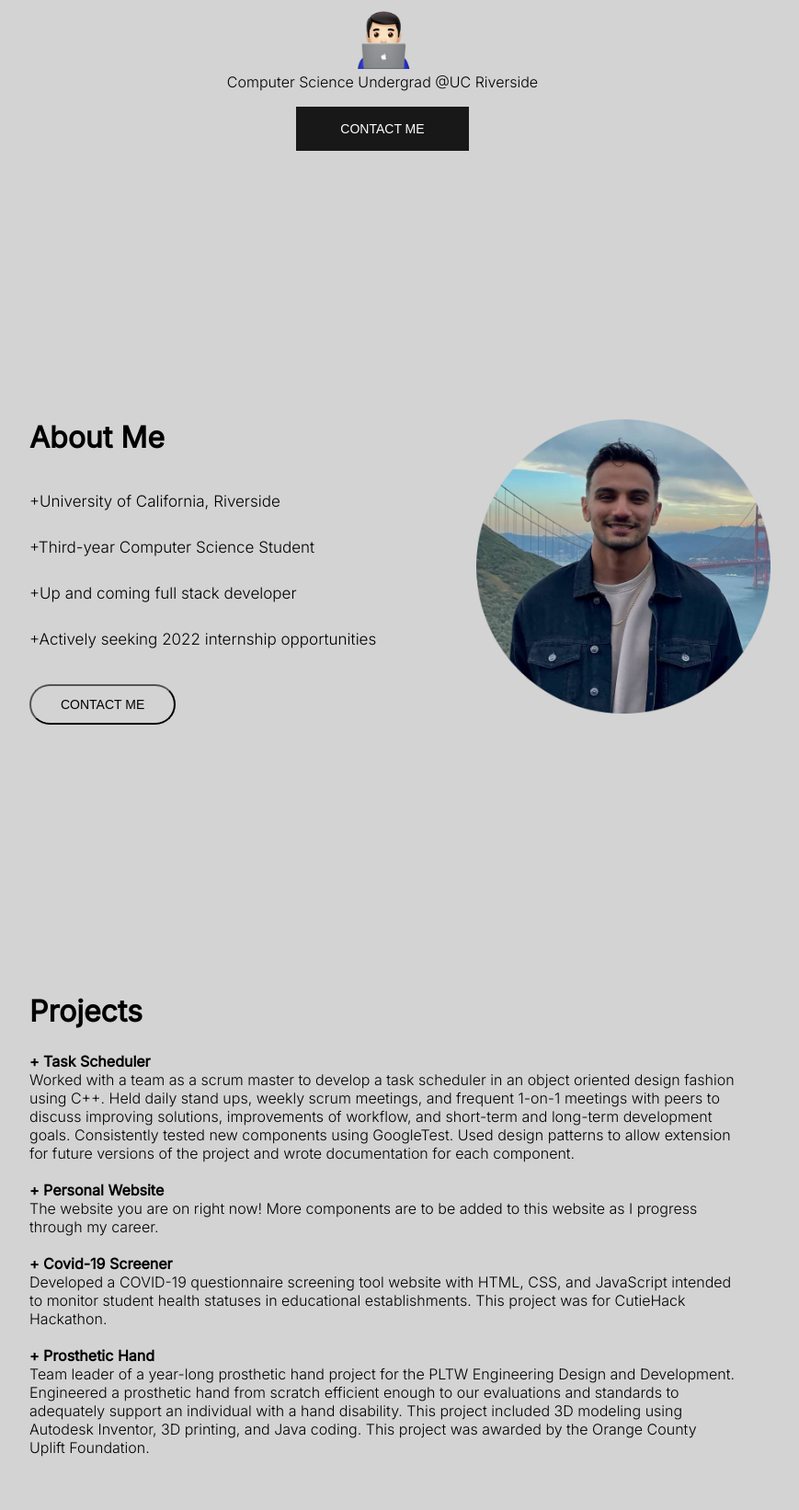
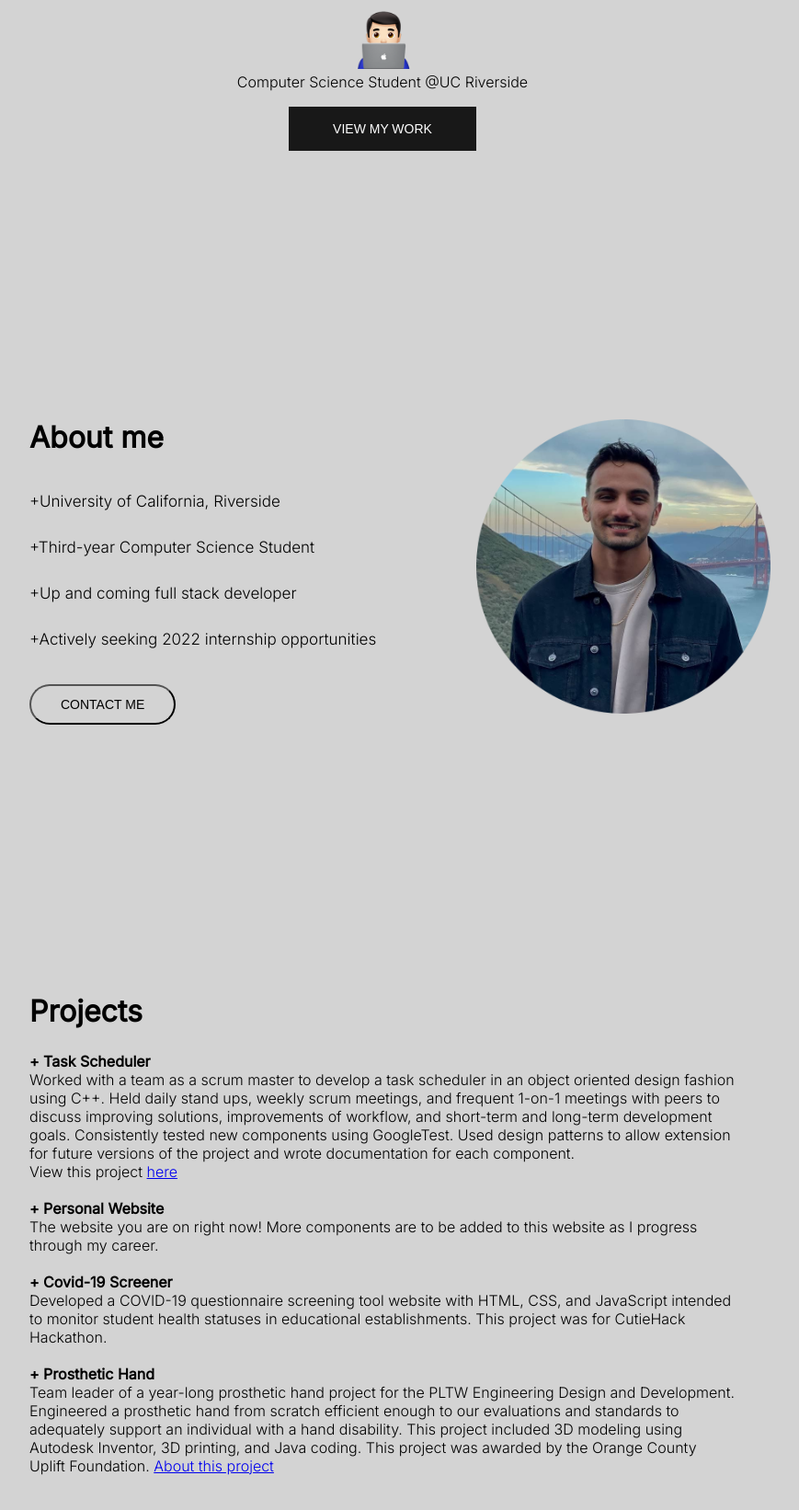
Before and after one commit to rjdahomie/rjdahomie.github.io, a plain HTML site: page index.html in a window 1280 px wide. Shown: the part 258-1900 px from the top of the page at 92% size, without its empty margins (224-1093 px from the left). Drawn offline with Linux system fonts and the light colour scheme.

Commit message:
Update index.html

```diff
--- a/index.html
+++ b/index.html
@@ -52,14 +52,14 @@
         <center>
             <p class="body text-main">Hello. I'm Rasa Jahromi.</p>
             <img src="images/male-technologist.png" alt="male-technologist" class="icon-male-technologist">
-            <p class="body test-secondMain">Computer Science Undergrad @UC Riverside</p>
-            <a href="#contact-section"><button type="button" class="button-viewWork">CONTACT ME</button></a>
+            <p class="body test-secondMain">Computer Science Student @UC Riverside</p>
+            <a href="#projects-section"><button type="button" class="button-viewWork">VIEW MY WORK</button></a>
         </center>
     </div>
 
     <div class="about-container" id="about-section">
         <img src="images/Rasa-Jahromi-circle-frame.png" alt="Rasa-Circle-Frame" class="img-about-me">
-        <h1 class="text-about-h1">About Me</h1>
+        <h1 class="text-about-h1">About me</h1>
         <p class="text-about">
             +University of California, Riverside <br>
             +Third-year Computer Science Student <br>
@@ -80,6 +80,8 @@
             Consistently tested new components using GoogleTest. Used design patterns to
             allow extension for future versions of the project and wrote documentation for
             each component. <br>
+            View this project
+            <a href="https://github.com/rjdahomie/task_scheduler" target="_blank"> here </a> <br>
             <br>
 
             <b>+ Personal Website </b> <br>
@@ -98,7 +100,8 @@
             Engineered a prosthetic hand from scratch efficient enough to our evaluations and standards
             to adequately support an individual with a hand disability. This project included 3D modeling
             using Autodesk Inventor, 3D printing, and Java coding. This project was awarded by the Orange
-            County Uplift Foundation. <br>
+            County Uplift Foundation.
+            <a href="prosthetic_hand.html"> About this project </a> <br>
 
 
         </p>
```
